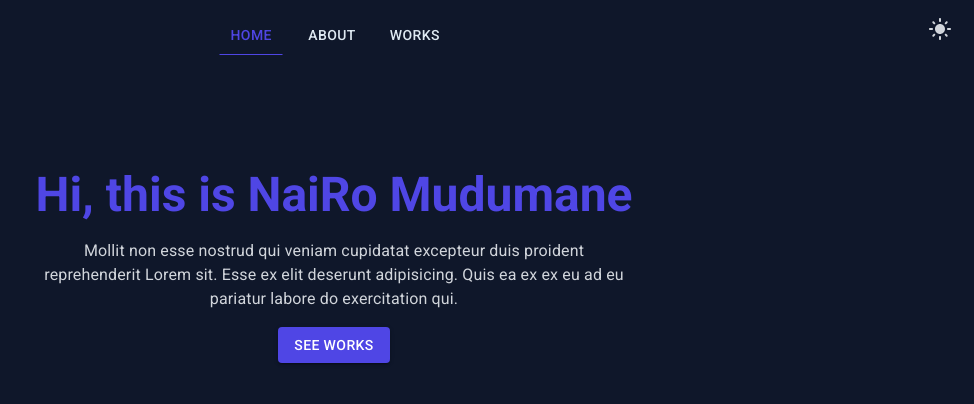
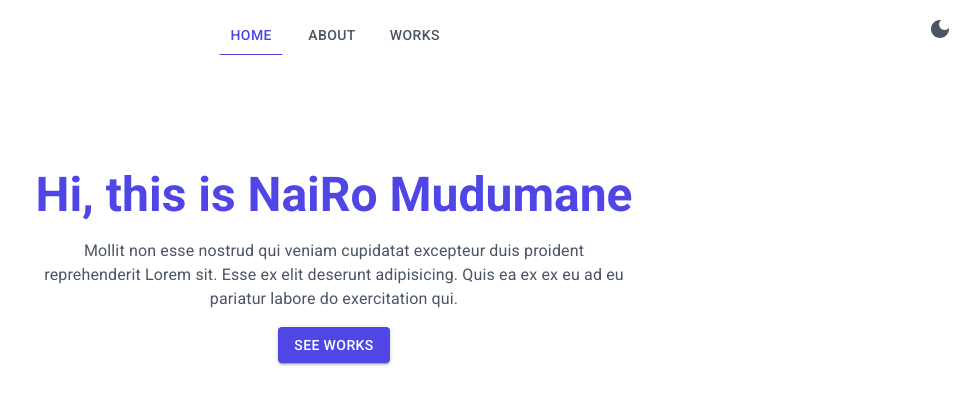
Before and after one commit to nairo-mudumane/react-portfolio-app, a React (Vite) app: page / in a window 1280 px wide. Shown: the top 404 px of the page, without its empty margins (306-1280 px from the left). Built offline with nearby package versions, Linux system fonts and the light colour scheme.

Commit message:
fixed theme switcher

```diff
--- a/src/components/ThemeSwitcher/index.tsx
+++ b/src/components/ThemeSwitcher/index.tsx
@@ -4,22 +4,22 @@ import { StyledThemeSwitcher } from "./styles";
 import { useTheme } from "../../hooks";
 
 export function ThemeSwitcher() {
-    const { currentTheme, isDark, changeTheme } = useTheme();
-
-    function toggleTheme() {
-        if (currentTheme === "Dark") {
-            changeTheme!("Light");
-        }
-        if (currentTheme === "Light") {
-            changeTheme!("Dark");
-        }
-    }
+    const { isDark, changeTheme } = useTheme();
 
     return (
         <StyledThemeSwitcher isDark={isDark}>
-            <IconButton onClick={toggleTheme} className="btn">
-                {isDark ? <LightMode /> : <DarkMode />}
-            </IconButton>
+            {isDark ? (
+                <IconButton
+                    className="btn"
+                    onClick={() => changeTheme("Light")}
+                >
+                    <LightMode />
+                </IconButton>
+            ) : (
+                <IconButton className="btn" onClick={() => changeTheme("Dark")}>
+                    <DarkMode />
+                </IconButton>
+            )}
         </StyledThemeSwitcher>
     );
 }
--- a/src/contexts/Theme/index.tsx
+++ b/src/contexts/Theme/index.tsx
@@ -1,33 +1,36 @@
 import React from "react";
 import { IChildren } from "../../types";
-import { IThemeContext } from "./types";
+import { IPageTheme, IThemeContext } from "./types";
 import { getLocalTheme, setLocalTheme } from "./utils";
 
-const previousTheme = getLocalTheme();
-
-console.log(previousTheme);
-
-const initialState: IThemeContext = {
-    currentTheme: "Dark",
-    isDark: true,
+const prevState = getLocalTheme();
+const initialState: IPageTheme = {
+    currentTheme: prevState || "Dark",
 };
 
 export const ThemeContext = React.createContext(initialState as IThemeContext);
 
 export function ThemeProvider(props: IChildren) {
-    const [theme, setTheme] = React.useState(initialState.currentTheme);
-    const [isDark, setIsDark] = React.useState(initialState.isDark);
+    const [currentTheme, setCurrentTheme] = React.useState(
+        initialState.currentTheme
+    );
+    const [isDark, setIsDark] = React.useState<boolean>(
+        prevState === "Dark" ? true : false
+    );
 
     function changeTheme(newTheme: "Dark" | "Light") {
-        setTheme(newTheme);
-        setLocalTheme({ currentTheme: newTheme });
-        setIsDark(!isDark);
+        setCurrentTheme(newTheme);
+        setLocalTheme({ theme: newTheme });
+
+        if (newTheme === "Dark") {
+            setIsDark(true);
+        } else {
+            setIsDark(false);
+        }
     }
 
     return (
-        <ThemeContext.Provider
-            value={{ currentTheme: theme, isDark, changeTheme }}
-        >
+        <ThemeContext.Provider value={{ currentTheme, isDark, changeTheme }}>
             {props.children}
         </ThemeContext.Provider>
     );
--- a/src/contexts/Theme/utils.ts
+++ b/src/contexts/Theme/utils.ts
@@ -1,18 +1,14 @@
 import { ILocalThemeProps } from "./types";
 
 export function setLocalTheme(config: ILocalThemeProps): void {
-    if (config.currentTheme) {
-        return window.localStorage.setItem("theme", config.currentTheme);
-    }
-    return;
+    // console.log(config);
+    return window.localStorage.setItem("theme", config.theme);
 }
 
-export function getLocalTheme(): string | null {
-    const str = window.localStorage.getItem("theme");
-    if (str) {
-        const json = JSON.parse(str);
-        console.log(json);
-        // return json.theme;
+export function getLocalTheme(): "Dark" | "Light" | null {
+    const theme = window.localStorage.getItem("theme");
+    if (theme !== null) {
+        return theme as "Dark" | "Light";
     }
     return null;
 }
```
Also changed, not shown: src/contexts/Theme/types.ts (+9 -5 lines).
